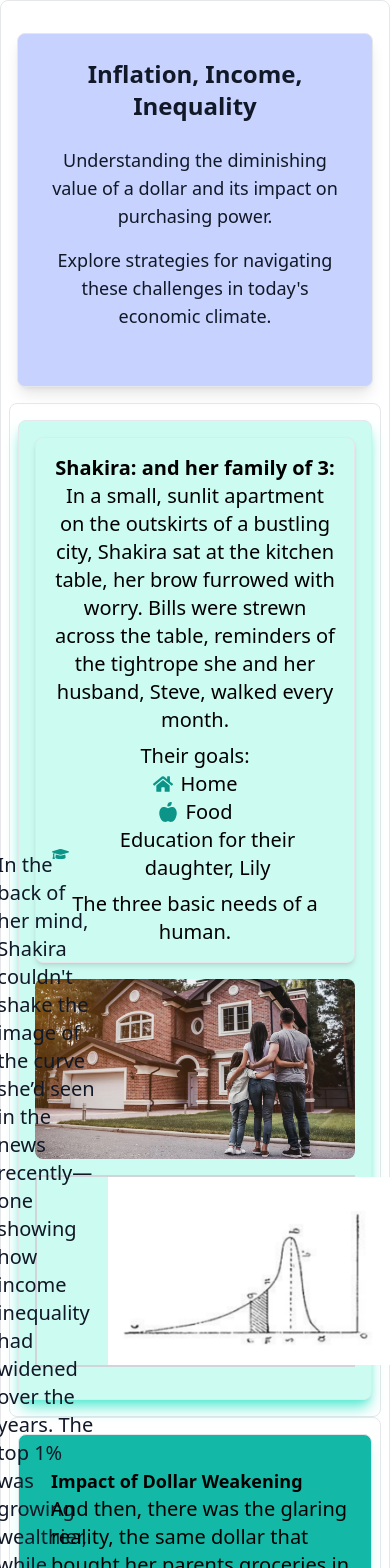
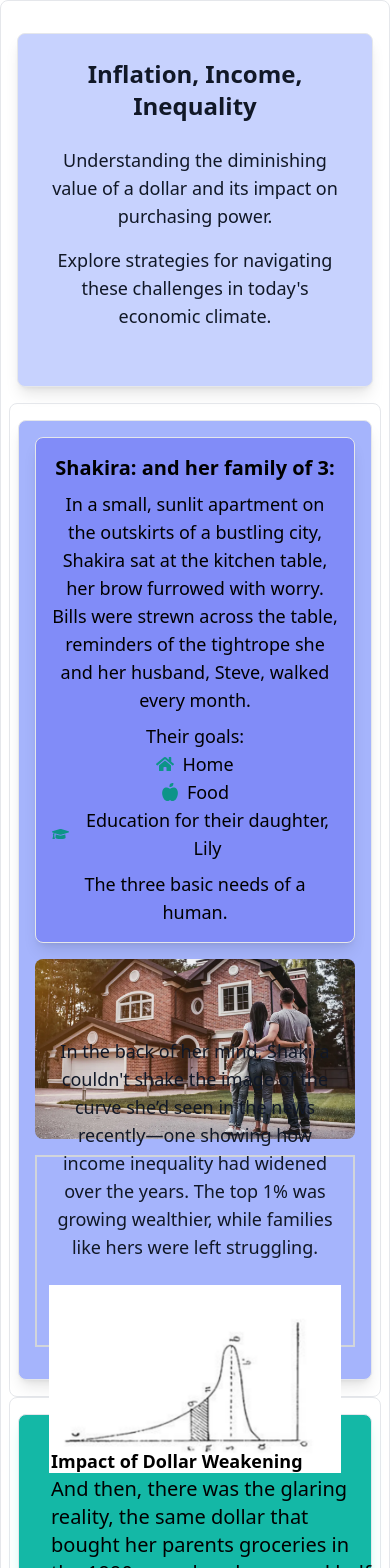
Before and after one commit to mehassanhmood/StoryBoarding, a React (Vite) app: page / in a window 390 px wide. Shown: the top 1568 px of the page. Built offline with nearby package versions, Linux system fonts and the light colour scheme.

Commit message:
responsiveness

```diff
--- a/src/components/Persona.jsx
+++ b/src/components/Persona.jsx
@@ -30,31 +30,31 @@ const Persona = () => {
   }, []);
 
   return (
-    <div className="p-4 border rounded-lg shadow-lg shadow-teal-300 hover:shadow-teal-600 bg-teal-100">
+    <div className="p-4 border rounded-lg shadow-lg hover:shadow-indigo-600 bg-indigo-300">
       <div className="mb-4">
-      <div className="p-4 border rounded-lg shadow-md bg-teal-100 text-center"> {/* Added text-center class here */}
-        <h2 className="text-xl font-bold">
+        <div className="p-4 border rounded-lg shadow-lg bg-indigo-400 text-center">
+          <h2 className="text-xl sm:text-2xl lg:text-3xl font-bold">
             <b>Shakira:</b> and her family of 3:
           </h2>
-        <p className='text-xl'>
+          <p className="text-lg sm:text-xl lg:text-2xl mt-2">
             In a small, sunlit apartment on the outskirts of a bustling city,
             Shakira sat at the kitchen table, her brow furrowed with worry. Bills
             were strewn across the table, reminders of the tightrope she and her
             husband, Steve, walked every month.
           </p>
-        <p className="text-xl mt-2">Their goals:</p>
-        <ul className="text-xl list-disc list-inside mb-2">
-          <li className="flex items-center justify-center"> {/* Added justify-center class */}
+          <p className="text-lg sm:text-xl lg:text-2xl mt-2">Their goals:</p>
+          <ul className="text-lg sm:text-xl lg:text-2xl list-disc list-inside mb-2">
+            <li className="flex items-center justify-center">
               <FaHome className="mr-2 text-teal-600" /> Home
             </li>
-          <li className="flex items-center justify-center"> {/* Added justify-center class */}
+            <li className="flex items-center justify-center">
               <FaAppleAlt className="mr-2 text-teal-600" /> Food
             </li>
-          <li className="flex items-center justify-center"> {/* Added justify-center class */}
+            <li className="flex items-center justify-center">
               <FaGraduationCap className="mr-2 text-teal-600" /> Education for their daughter, Lily
             </li>
           </ul>
-        <p className='text-xl'>The three basic needs of a human.</p>
+          <p className="text-lg sm:text-xl lg:text-2xl">The three basic needs of a human.</p>
         </div>
 
         <img
@@ -64,15 +64,12 @@ const Persona = () => {
           className={`w-full h-auto rounded-lg mt-4 transition-opacity duration-700 ${isVisible ? 'opacity-100' : 'opacity-0'}`}
         />
       </div>
-      <div className=" border-2 border-gray-300 h-48 flex items-center justify-center mb-4">
-        <span className="text-xl text-gray-900 p-2">
-          In the back of her mind, Shakira couldn't shake the image of the
-          curve she’d seen in the news recently—one showing how income
-          inequality had widened over the years. The top 1% was growing
-          wealthier, while families like hers were left struggling.
+      <div className="border-2 border-gray-300 h-48 sm:h-64 lg:h-72 flex flex-col sm:flex-row items-center justify-center mb-4">
+        <span className="text-lg sm:text-xl lg:text-2xl text-gray-900 p-2 text-center sm:text-left">
+          In the back of her mind, Shakira couldn't shake the image of the curve she’d seen in the news recently—one showing how income inequality had widened over the years. The top 1% was growing wealthier, while families like hers were left struggling.
         </span>
         <img
-          className="max-w-full h-full object-cover rotate-left"
+          className="max-w-full h-full object-cover sm:ml-4 mt-4 sm:mt-0"
           src={inequalitImage}
           alt="Income Inequality"
         />
```
Lines whose indentation alone changed are shown as unchanged.
